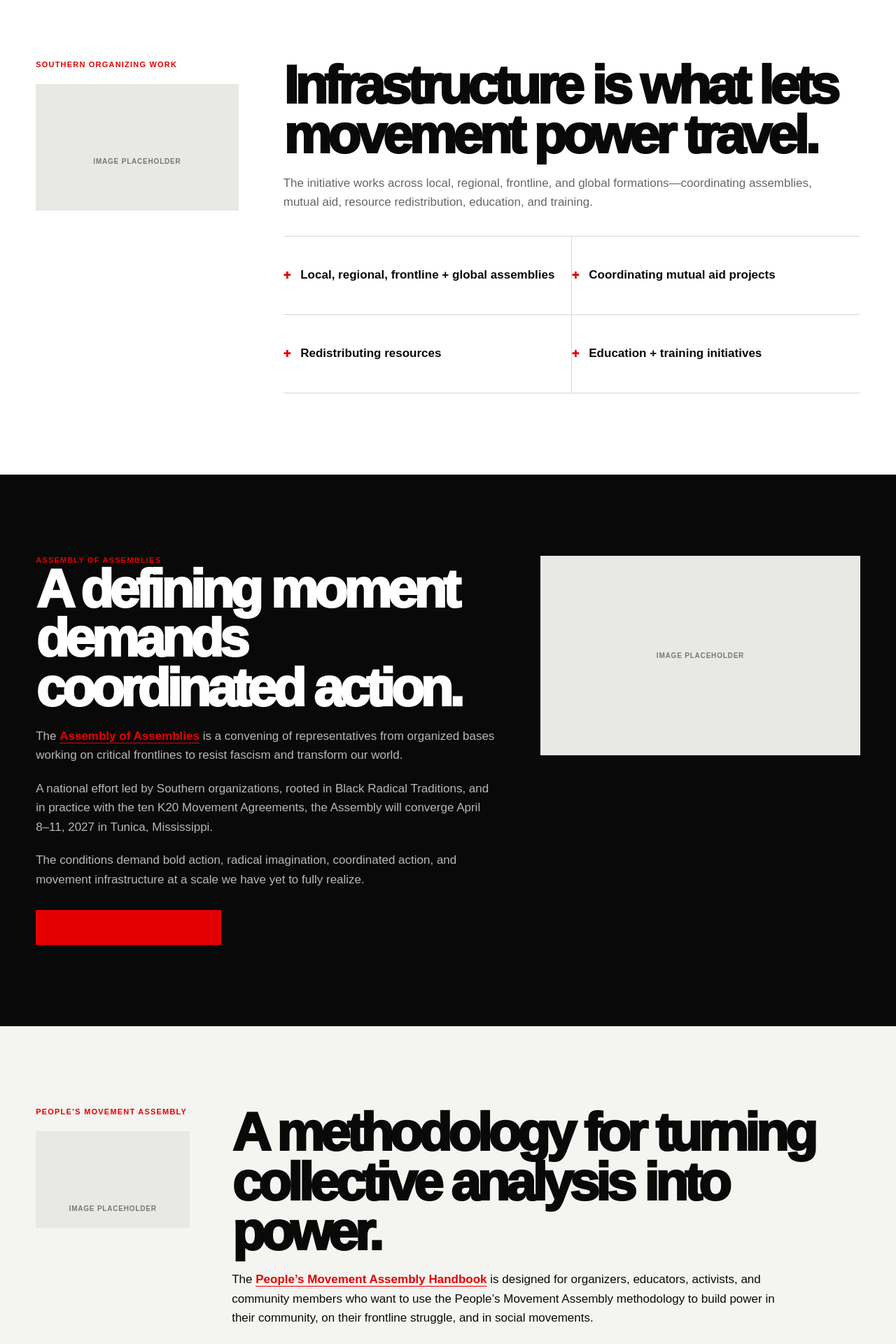
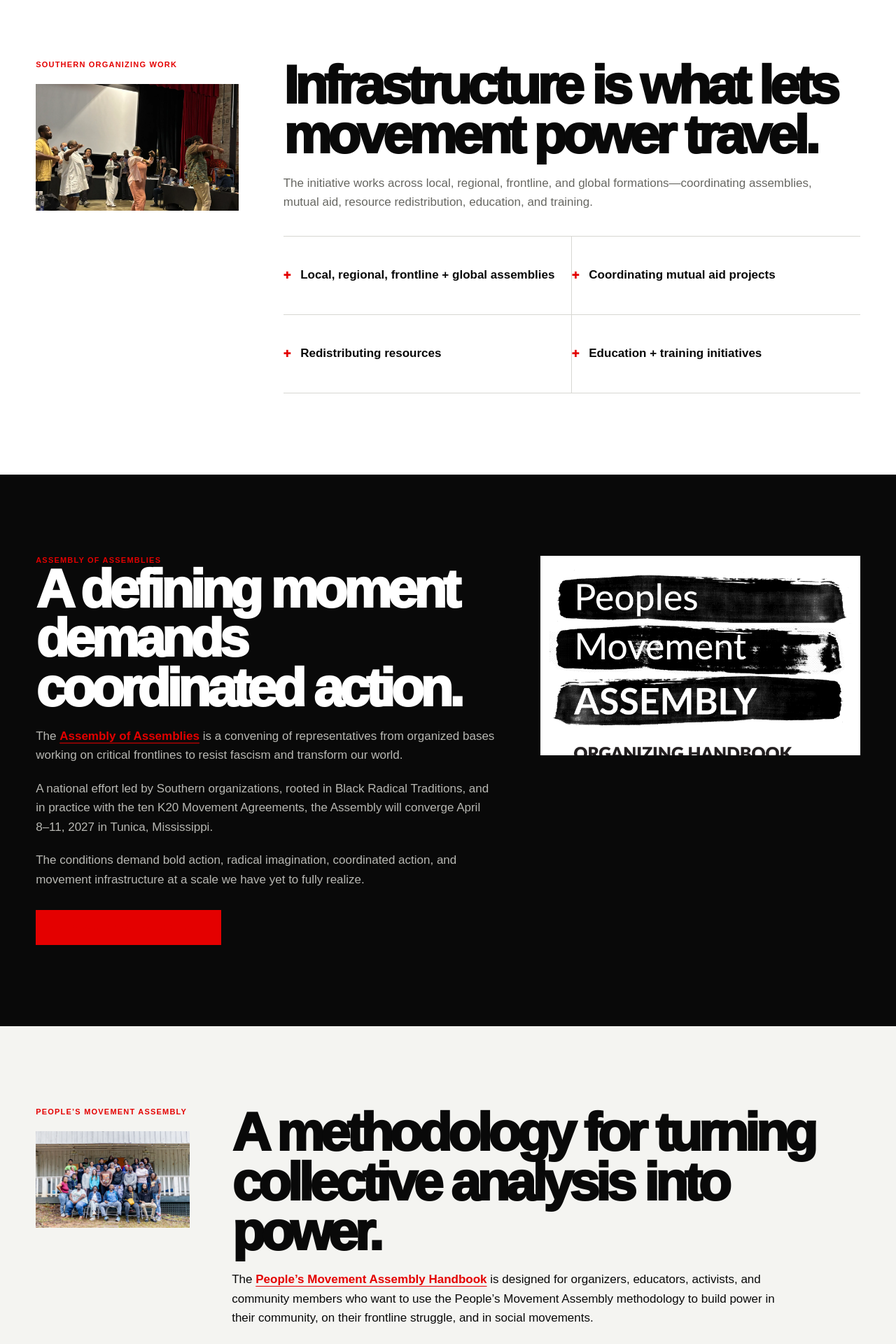
Before and after one commit to SolSabaliEnt/project-south-website, a Next.js app: page /initiatives/southern-organizing in a window 1280 px wide. Shown: the part 760-2680 px from the top of the page at 70% size. Built offline with nearby package versions, Linux system fonts and the light colour scheme.

Commit message:
Wire Southern Organizing media

```diff
--- a/src/data/southern-organizing.ts
+++ b/src/data/southern-organizing.ts
@@ -29,29 +29,32 @@ export const southernAnchorOrganizations = [
 
 export const southernLinks = {
   assembly: "https://assemblyofassemblies.my.canva.site/",
-  pmaHandbook:
-    "https://projectsouth.org/wp-content/uploads/2023/04/PMA-Handbook.pdf",
+  pmaHandbook: "https://projectsouth.org/wp-content/uploads/2023/04/PMA-Handbook.pdf",
   k20Report: "https://assemblyofassemblies.my.canva.site/k20-report",
   wfrVideo: "https://www.youtube.com/watch?v=eQiQWKz3gPA",
   youtubeChannel: "https://www.youtube.com/channel/UCK9_-Wznq0NNMXY5i79hpzA",
 } as const;
 
-// Production images can be added to /public and wired here later.
 export const southernMedia: Record<string, SouthernMedia> = {
   intro: {
+    src: "/images/southern-organizing/11-scaled.webp",
     alt: "Project South Southern Organizing work",
   },
   assembly: {
+    src: "/images/southern-organizing/Screenshot-2026-06-03-at-6.52.22-AM.webp",
     alt: "Assembly of Assemblies gathering",
   },
   pma: {
+    src: "/images/southern-organizing/20-1-scaled.webp",
     alt: "People’s Movement Assembly organizing",
   },
   katrina: {
+    src: "/images/southern-organizing/Katrina-new-orleans-flooding3-2005.webp",
     alt: "View of flooded New Orleans in the aftermath of Hurricane Katrina",
     caption: "View of flooded New Orleans in the aftermath of Hurricane Katrina",
   },
   medic: {
+    src: "/images/southern-organizing/Screenshot 2026-08-11 at 8.36.35 PM.png",
     alt: "Project South Wilderness First Responder training",
   },
 };
```
